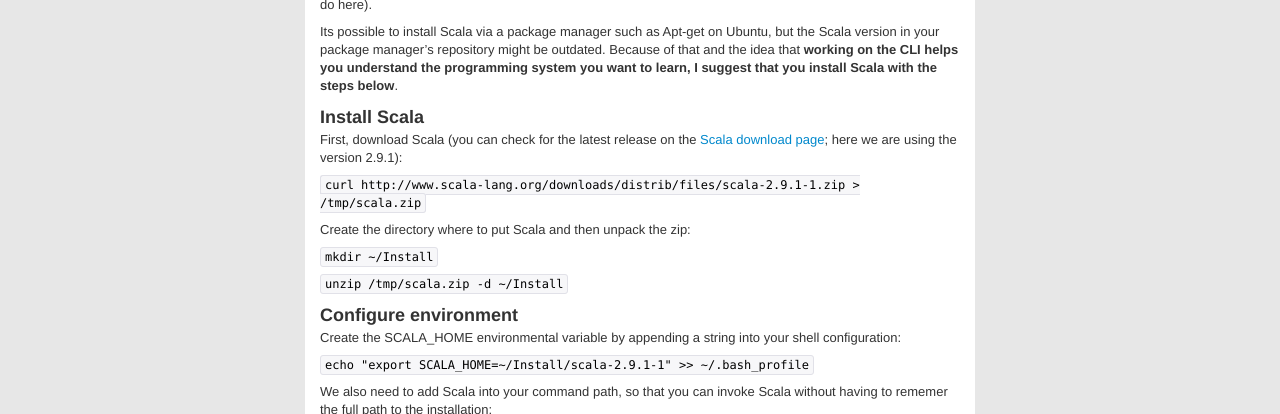
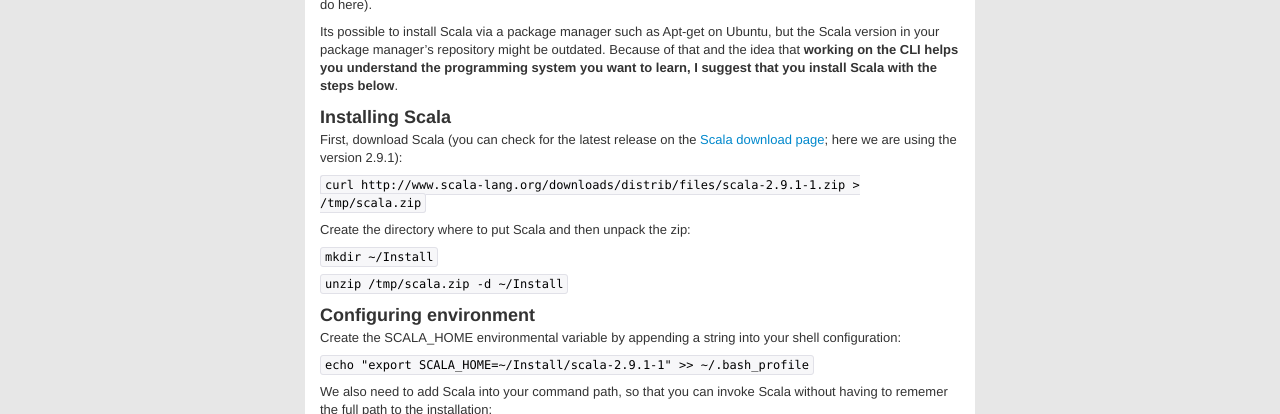
Before and after one commit to laurilehmijoki/lauri.lehmijoki.net, a Jekyll site: the page built from en/nerd/_posts/2012-04-02-scalatron-on-cli.markdown, in a window 1280 px wide and 900 px high, scrolled down 439 px. Shown: the part 153-567 px from the top of the window. Built offline with Jekyll 4.4.1, drawn with Linux system fonts in a browser that asks for light colours; some of the changed text lies outside the part shown.

Commit message:
consistently use gerund form in sub-title texts in post 'scalatron on cli'

```diff
--- a/en/nerd/_posts/2012-04-02-scalatron-on-cli.markdown
+++ b/en/nerd/_posts/2012-04-02-scalatron-on-cli.markdown
@@ -26,7 +26,7 @@ Here I assume that you don't have Scala installed on your system. We are going t
 
 Its possible to install Scala via a package manager such as Apt-get on Ubuntu, but the Scala version in your package manager's repository might be outdated. Because of that and the idea that **working on the CLI helps you understand the programming system you want to learn, I suggest that you install Scala with the steps below**.
 
-### Install Scala
+### Installing Scala
 
 First, download Scala (you can check for the latest release on the [Scala download page](http://www.scala-lang.org/downloads); here we are using the version 2.9.1):
 
@@ -38,7 +38,7 @@ Create the directory where to put Scala and then unpack the zip:
 
 `unzip /tmp/scala.zip -d ~/Install`
 
-### Configure environment
+### Configuring environment
 
 Create the SCALA\_HOME environmental variable by appending a string into your shell configuration:
 
```
Also changed, not shown: other parts of en/nerd/_posts/2012-04-02-scalatron-on-cli.markdown (+1 -1 lines).
